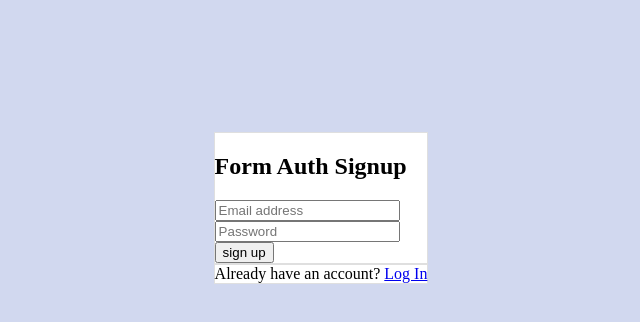
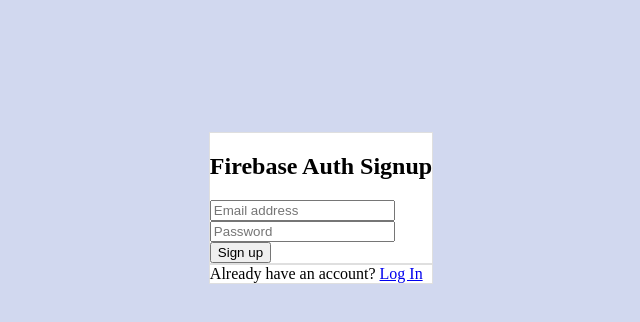
Before and after one commit to brosjayme/authentication, a React (Create React App) app: page /signup in a window 1280 px wide. Shown: the top 322 px of the page, without its empty margins (327-967 px from the left). Built offline with nearby package versions, Linux system fonts and the light colour scheme; no server answers.

Commit message:
firebase auth setup

```diff
--- a/src/components/Login.js
+++ b/src/components/Login.js
@@ -8,7 +8,7 @@
   return (
     <>
     <div className='p-4 box'>
-        <h2 className='mb-3'>Form Auth Signup</h2>
+        <h2 className='mb-3'>Form Auth Login</h2>
         <Form>
             <Form.Group className='mb-3' controlId='formBasicEmail'>
               <Form.Control type='email' placeholder='Email address'></Form.Control>
--- a/src/components/Signup.js
+++ b/src/components/Signup.js
@@ -1,51 +1,60 @@
 import React, { useState } from 'react'
 import { Link } from 'react-router-dom';
-import { Alert, Form } from 'react-bootstrap';
+import { Form, Alert } from 'react-bootstrap';
 import { Button } from 'react-bootstrap'
 import { useUserAuth } from '../context/UserAuthContext';
 
+
 const Signup = () => {
-    const [email, setEmail] =useState('');
-    const [password, setPassword] = useState('');
-    const [error, setError] = useState('');
-    const { Signup } = useUserAuth();
-    const handlesubmit = async (e) => {
+    const [email, setEmail] = useState("");
+    const [error, setError] = useState("");
+    const [password, setPassword] = useState("");
+    const { signUp } = useUserAuth();
+
+    const handleSubmit = async (e) => {
       e.preventDefault();
-        setError('')
+      setError("");
       try {
-            await Signup(email,password, error);
-        }catch (err) {
+        await signUp(email, password);
+      } catch (err) {
         setError(err.message);
       }
-    }
+    };
+
     return (
       <>
-    <div className='p-4 box'>
-        <h2 className='mb-3'>Form Auth Signup</h2>
-        {error && <Alert variant='danger'>{error}</Alert>}
-        <Form onSubmit= {handlesubmit}>
-            <Form.Group className='mb-3' controlId='formBasicEmail'>
-              <Form.Control type='email' placeholder='Email address'
-             onChange ={ (e) => setEmail(e.target.value)}/>
+        <div className="p-4 box">
+          <h2 className="mb-3">Firebase Auth Signup</h2>
+          {error && <Alert variant="danger">{error}</Alert>}
+          <Form onSubmit={handleSubmit}>
+            <Form.Group className="mb-3" controlId="formBasicEmail">
+              <Form.Control
+                type="email"
+                placeholder="Email address"
+                onChange={(e) => setEmail(e.target.value)}
+              />
             </Form.Group>
 
-          <Form.Group className='mb-3' controlId='formBasicPassword'>
-            <Form.Control type='password' placeholder='Password'
-              onChange ={ (e) => setPassword(e.target.value)}/>
+            <Form.Group className="mb-3" controlId="formBasicPassword">
+              <Form.Control
+                type="password"
+                placeholder="Password"
+                onChange={(e) => setPassword(e.target.value)}
+              />
             </Form.Group>
 
-          <div className='d-grid gap-2'>
-            <Button variant='primary' type='submit'>
-                sign up
+            <div className="d-grid gap-2">
+              <Button variant="primary" type="Submit">
+                Sign up
               </Button>
             </div>
           </Form>
         </div>
-    <div className='p-4 box mt-3 text-center'>
-        Already have an account?  <Link to='/'>Log In</Link>
+        <div className="p-4 box mt-3 text-center">
+          Already have an account? <Link to="/">Log In</Link>
         </div>
       </>
-  )
-}
+    );
+  };
 
-export default Signup
+  export default Signup;
```
Lines whose indentation alone changed are shown as unchanged.
